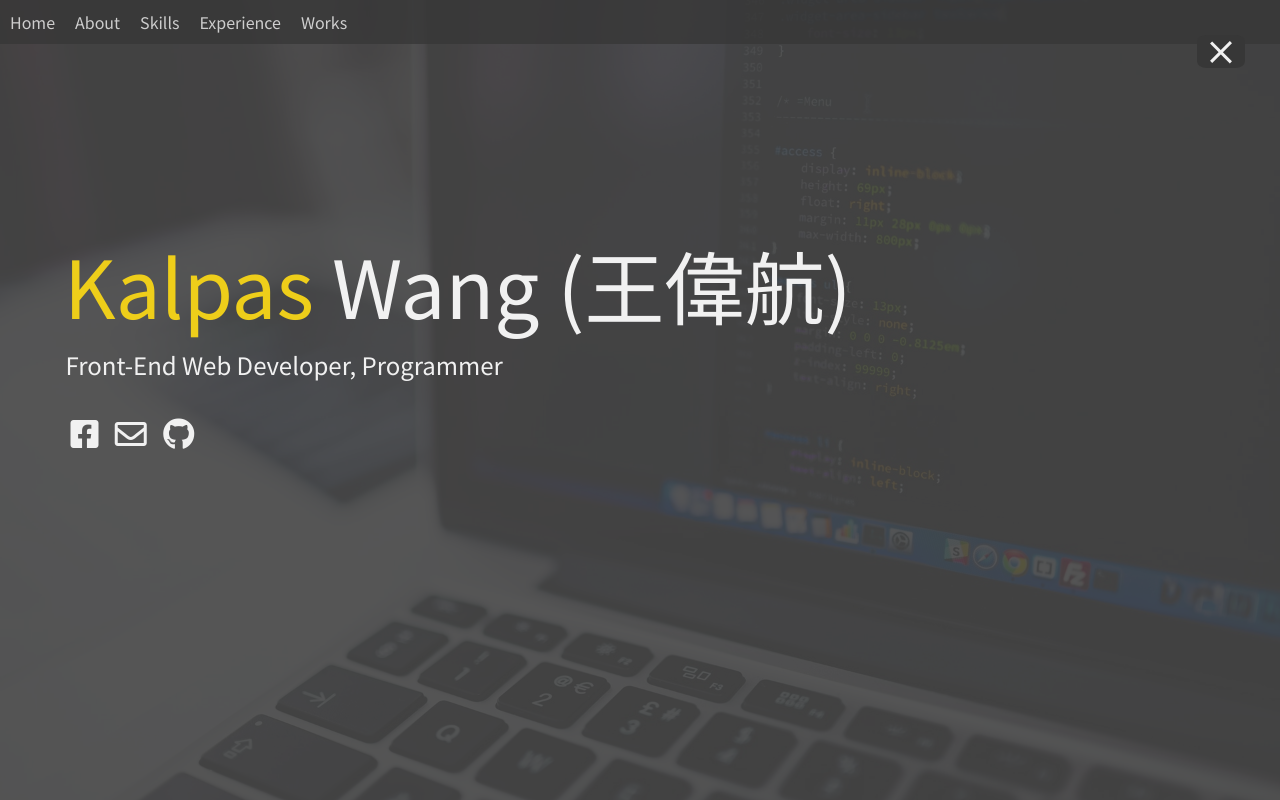
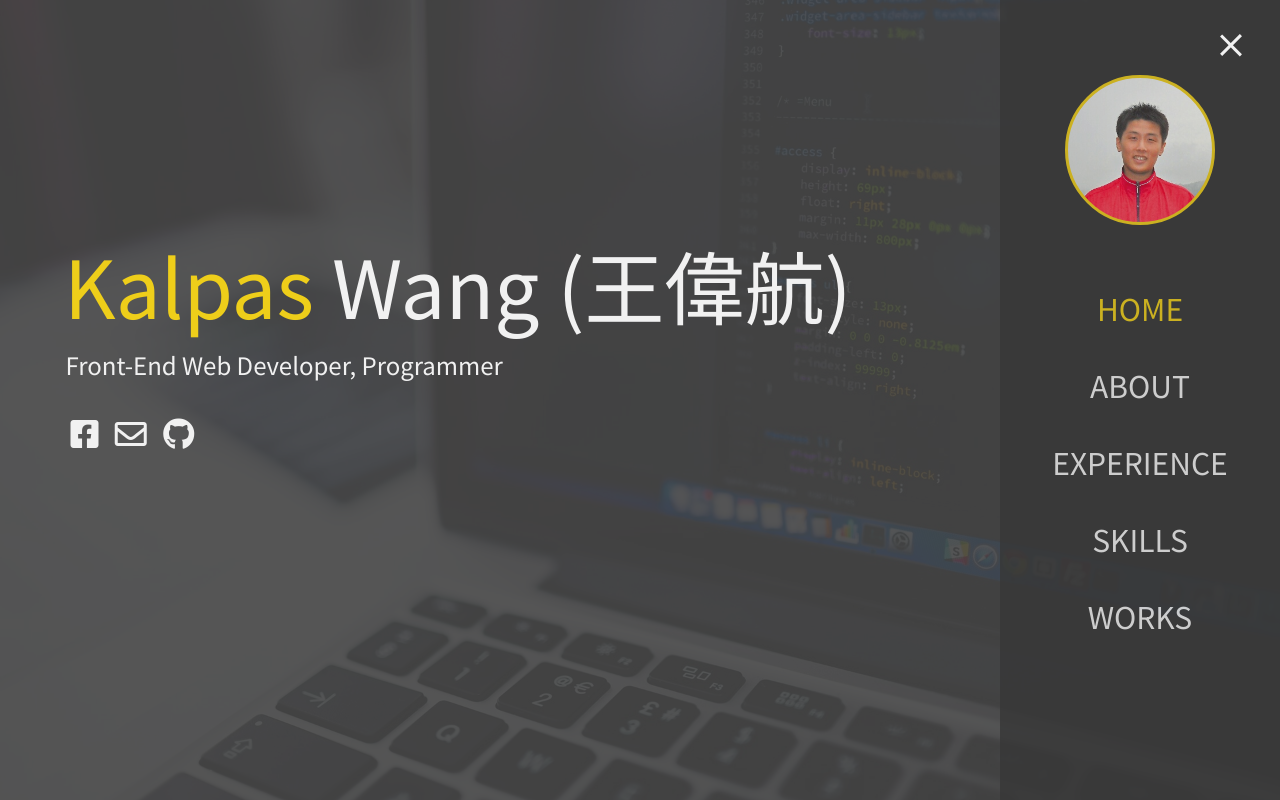
Before and after one commit to KalpasWang/my-portfolio, a plain HTML site: page index.html in a window 1280 px wide. Both pictures are taken after a click on the element 1221 px from the left and 51 px from the top of the page. Shown: the top 800 px of the page. Drawn offline with nearby package versions, Linux system fonts and the light colour scheme.

Commit message:
修改menu與home section

```diff
--- a/css/main.css
+++ b/css/main.css
@@ -4,11 +4,8 @@
   right: 35px;
   top: 35px;
   cursor: pointer;
-  padding: 7px 10px;
-  background: #373737;
-  border-radius: 20%;
-  -webkit-transition: all 0.5s ease-out;
-  transition: all 0.5s ease-out;
+  -webkit-transition: all 0.3s ease-out;
+  transition: all 0.3s ease-out;
 }
 
 .menu-btn .btn-line {
@@ -16,8 +13,8 @@
   height: 3px;
   background: #f1f1f1;
   margin: 0 0 5px 0;
-  -webkit-transition: all 0.5s ease-out;
-  transition: all 0.5s ease-out;
+  -webkit-transition: all 0.3s ease-out;
+  transition: all 0.3s ease-out;
 }
 
 .menu-btn .btn-line:nth-child(3) {
@@ -46,51 +43,142 @@
 .menu {
   position: fixed;
   top: 0;
-  width: 100%;
-  opacity: 0.8;
-  visibility: hidden;
+  right: 0;
+  width: 280px;
+  opacity: 0;
   display: -webkit-box;
   display: -ms-flexbox;
   display: flex;
   margin: 0;
   padding: 0;
-  -webkit-box-orient: horizontal;
+  -webkit-box-orient: vertical;
   -webkit-box-direction: normal;
-      -ms-flex-flow: row wrap;
-          flex-flow: row wrap;
+      -ms-flex-flow: column nowrap;
+          flex-flow: column nowrap;
   overflow: hidden;
   background: #373737;
+  -webkit-transform: translate3d(0, -100%, 0);
+          transform: translate3d(0, -100%, 0);
+  -webkit-transition: all 0.3s ease-out;
+  transition: all 0.3s ease-out;
 }
 
 .menu.show {
-  visibility: visible;
+  -webkit-transform: translate3d(0, 0, 0);
+          transform: translate3d(0, 0, 0);
+  opacity: 0.8;
+}
+
+.menu-branding, .menu-nav {
+  display: -webkit-box;
+  display: -ms-flexbox;
+  display: flex;
+  -webkit-box-orient: vertical;
+  -webkit-box-direction: normal;
+      -ms-flex-flow: column wrap;
+          flex-flow: column wrap;
+  -webkit-box-align: center;
+      -ms-flex-align: center;
+          align-items: center;
+  -webkit-box-pack: center;
+      -ms-flex-pack: center;
+          justify-content: center;
+  width: 100%;
+  overflow: hidden;
 }
 
 .menu-nav {
   margin: 0;
   padding: 0;
-  overflow: hidden;
+  -webkit-box-pack: start;
+      -ms-flex-pack: start;
+          justify-content: start;
+  list-style: none;
+  height: 70vh;
 }
 
-.menu-nav {
-  float: left;
-  list-style: none;
-  -webkit-transform: translate(-500%, 0);
-          transform: translate(-500%, 0);
-  -webkit-transition: all 0.5s ease-out;
-  transition: all 0.5s ease-out;
+.menu-branding {
+  height: 30vh;
+  margin-top: 30px;
+  -webkit-transform: translate3d(100%, 0, 0);
+          transform: translate3d(100%, 0, 0);
+  -webkit-transition: all 0.3s ease-out;
+  transition: all 0.3s ease-out;
+  -webkit-transition-delay: 0.3s;
+          transition-delay: 0.3s;
 }
 
-.menu-nav.show {
-  -webkit-transform: translate(0, 0);
-          transform: translate(0, 0);
+.menu-branding.show {
+  -webkit-transform: translate3d(0, 0, 0);
+          transform: translate3d(0, 0, 0);
 }
 
-.menu .menu-item {
-  height: 100%;
-  text-align: center;
-  float: left;
-  padding: 10px;
+.menu-avatar {
+  width: 150px;
+  height: 150px;
+  margin: 0 auto;
+  background: url("../img/me.jpg") white;
+  background-size: cover;
+  border-radius: 50%;
+  border: solid 3px #eece1a;
+}
+
+.menu-item {
+  -webkit-transform: translate3d(600px, 0, 0);
+          transform: translate3d(600px, 0, 0);
+  -webkit-transition: all 0.3s ease-out;
+  transition: all 0.3s ease-out;
+}
+
+.menu-item.show {
+  -webkit-transform: translate3d(0, 0, 0);
+          transform: translate3d(0, 0, 0);
+}
+
+.menu-item.current > a {
+  color: #eece1a;
+}
+
+.menu-nav-link {
+  display: inline-block;
+  position: relative;
+  font-size: 30px;
+  text-transform: uppercase;
+  padding: 1rem 0;
+  font-weight: 300;
+  color: #f1f1f1;
+  text-decoration: none;
+  -webkit-transition: all 0.3s ease-out;
+  transition: all 0.3s ease-out;
+}
+
+.menu-nav-link:hover {
+  color: #eece1a;
+}
+
+.menu-item:nth-child(1) {
+  -webkit-transition-delay: 0.05s;
+          transition-delay: 0.05s;
+}
+
+.menu-item:nth-child(2) {
+  -webkit-transition-delay: 0.1s;
+          transition-delay: 0.1s;
+}
+
+.menu-item:nth-child(3) {
+  -webkit-transition-delay: 0.15s;
+          transition-delay: 0.15s;
+}
+
+.menu-item:nth-child(4) {
+  -webkit-transition-delay: 0.2s;
+          transition-delay: 0.2s;
+}
+
+.menu-item:nth-child(5) {
+  -webkit-transition-delay: 0.25s;
+          transition-delay: 0.25s;
 }
 
 .btn, .btn-dark, .btn-light {
@@ -172,7 +260,7 @@ header {
 }
 
 .text-secondary-light {
-  color: #101b80;
+  color: #1a87ee;
 }
 
 .home {
@@ -223,7 +311,7 @@ section#about {
   padding: 4rem;
   overflow: hidden;
   min-height: 100vh;
-  background: #ddd;
+  background: #fff;
   color: #111;
 }
 
@@ -242,7 +330,7 @@ section#about .about-info .bio-image {
   -ms-grid-column: 1;
   grid-area: bioimage;
   border-radius: 50%;
-  border: 3px solid #101b80;
+  border: 3px solid #1a87ee;
   margin: auto;
 }
 
@@ -264,7 +352,7 @@ section#about .scroll-wrapper {
 }
 
 section#about .scroll-wrapper .card {
-  background: #d0d0d0;
+  background: #f2f2f2;
   text-align: center;
   height: 15rem;
 }
@@ -280,8 +368,8 @@ section#about .scroll-wrapper .card .card-info img {
 }
 
 section#about .scroll-wrapper .card .date {
-  background: #101b80;
-  color: #f1f1f1;
+  background: #1a87ee;
+  color: #111;
   height: 15%;
   width: 100%;
   display: inline-block;
@@ -402,7 +490,7 @@ section#work {
   padding: 4rem;
   overflow: hidden;
   min-height: 100vh;
-  background: #ddd;
+  background: #fff;
   color: #111;
 }
 
@@ -431,8 +519,8 @@ section#work .projects .item .project-box img {
      object-fit: cover;
   -o-object-position: 0% 50%;
      object-position: 0% 50%;
-  -webkit-transition: all 0.5s ease-out;
-  transition: all 0.5s ease-out;
+  -webkit-transition: all 0.3s ease-out;
+  transition: all 0.3s ease-out;
 }
 
 section#work .projects .item .project-box:hover img {
@@ -447,8 +535,8 @@ section#work .projects .item .project-box .details {
   left: 10px;
   right: 10px;
   background: rgba(68, 68, 68, 0.8);
-  -webkit-transition: all 0.5s ease-out;
-  transition: all 0.5s ease-out;
+  -webkit-transition: all 0.3s ease-out;
+  transition: all 0.3s ease-out;
   -webkit-transform: scaleY(0);
           transform: scaleY(0);
   color: #f1f1f1;
@@ -520,6 +608,7 @@ section#contact form .submit {
   }
   .home h1 {
     margin-top: 20vh;
+    font-size: 3rem;
   }
   .secondary-heading {
     margin-bottom: 1rem;
@@ -528,15 +617,33 @@ section#contact form .submit {
   .lg-heading {
     line-height: 1;
   }
+  .menu-nav {
+    font-size: 24px;
+  }
   .about-info {
         grid-template-areas: 'bioimage'
- 'bio';
+ 'bio'
+ 'job1'
+ 'job2'
+ 'job3';
+    -ms-grid-columns: 1fr;
+        grid-template-columns: 1fr;
+  }
+  .projects {
+    -ms-grid-columns: (1fr)[2];
+        grid-template-columns: repeat(2, 1fr);
   }
 }
 
-@media screen and (max-width: 620px) {
+@media screen and (max-width: 431px) {
   .home h1 {
-    margin-top: 5vh;
+    font-size: 2.4rem;
+  }
+  .secondary-heading {
+    font-size: 2rem;
+  }
+  h2.sm-heading {
+    font-size: 1.2rem;
   }
 }
 /*# sourceMappingURL=main.css.map */
--- a/index.html
+++ b/index.html
@@ -26,21 +26,24 @@
       </div>
 
       <nav class="menu">
+        <div class="menu-branding">
+          <div class="menu-avatar"></div>
+        </div>
         <ul class="menu-nav">
-          <li class="menu-item">
-            <a href="index.html#home">Home</a>
+          <li class="menu-item current">
+            <a href="index.html#home" class="menu-nav-link">Home</a>
           </li>
           <li class="menu-item">
-            <a href="index.html#about">About</a>
+            <a href="index.html#about" class="menu-nav-link">About</a>
           </li>
           <li class="menu-item">
-            <a href="index.html#skills">Skills</a>
+            <a href="index.html#Experience" class="menu-nav-link">Experience</a>
           </li>
           <li class="menu-item">
-            <a href="index.html#Experience">Experience</a>
+            <a href="index.html#skills" class="menu-nav-link">Skills</a>
           </li>
           <li class="menu-item">
-            <a href="index.html#Works">Works</a>
+            <a href="index.html#Works" class="menu-nav-link">Works</a>
           </li>
         </ul>
       </nav>
@@ -72,7 +75,7 @@
     <section id="about" class="about">
       <div class="container">
         <h1 class="lg-heading">
-          About<span class="text-secondary-light">me</span>
+          About<span class="text-secondary-light"> Me</span>
         </h1>
         <div class="about-info">
           <img src="img/me.jpg" alt="me" class="bio-image" />
--- a/js/script.js
+++ b/js/script.js
@@ -1,41 +1,41 @@
-var menuBtn = document.querySelector(".menu-btn");
-var menu = document.querySelector(".menu");
-var menuNav = document.querySelector(".menu-nav");
-//var menuBranding = document.querySelector(".menu-branding");
-var menuItems = document.querySelectorAll(".menu-item");
+var menuBtn = document.querySelector('.menu-btn');
+var menu = document.querySelector('.menu');
+var menuNav = document.querySelector('.menu-nav');
+var menuBranding = document.querySelector('.menu-branding');
+var menuItems = document.querySelectorAll('.menu-item');
 
 var showMenu = false;
 
-menuBtn.addEventListener("click", function() {
+menuBtn.addEventListener('click', function () {
   if (!showMenu) {
-    menuBtn.classList.add("close");
-    menu.classList.add("show");
-    menuNav.classList.add("show");
-    //menuBranding.classList.add("show");
-    menuItems.forEach(item => item.classList.add("show"));
+    menuBtn.classList.add('close');
+    menu.classList.add('show');
+    menuNav.classList.add('show');
+    menuBranding.classList.add('show');
+    menuItems.forEach((item) => item.classList.add('show'));
     showMenu = true;
   } else {
-    menuBtn.classList.remove("close");
-    menu.classList.remove("show");
-    menuNav.classList.remove("show");
-    //menuBranding.classList.remove("show");
-    menuItems.forEach(item => item.classList.remove("show"));
+    menuBtn.classList.remove('close');
+    menu.classList.remove('show');
+    menuNav.classList.remove('show');
+    menuBranding.classList.remove('show');
+    menuItems.forEach((item) => item.classList.remove('show'));
     showMenu = false;
   }
 });
 
-var $bar = $(".progress-bar");
+var $bar = $('.progress-bar');
 var $barOffset = $bar.offset().top;
 var $window = $(window);
 
-$window.on("scroll", function() {
+$window.on('scroll', function () {
   var scrollPoint = $window.height() - $bar.height() + $window.scrollTop();
   //console.log(scrollPoint + " " + $barOffset);
-  if (scrollPoint > $barOffset && !$bar.hasClass("animation")) {
-    $bar.addClass("animation");
-    $(".progress").animate(
+  if (scrollPoint > $barOffset && !$bar.hasClass('animation')) {
+    $bar.addClass('animation');
+    $('.progress').animate(
       {
-        width: "100%"
+        width: '100%',
       },
       1000
     );
```
Also changed, not shown: 1 other file.
